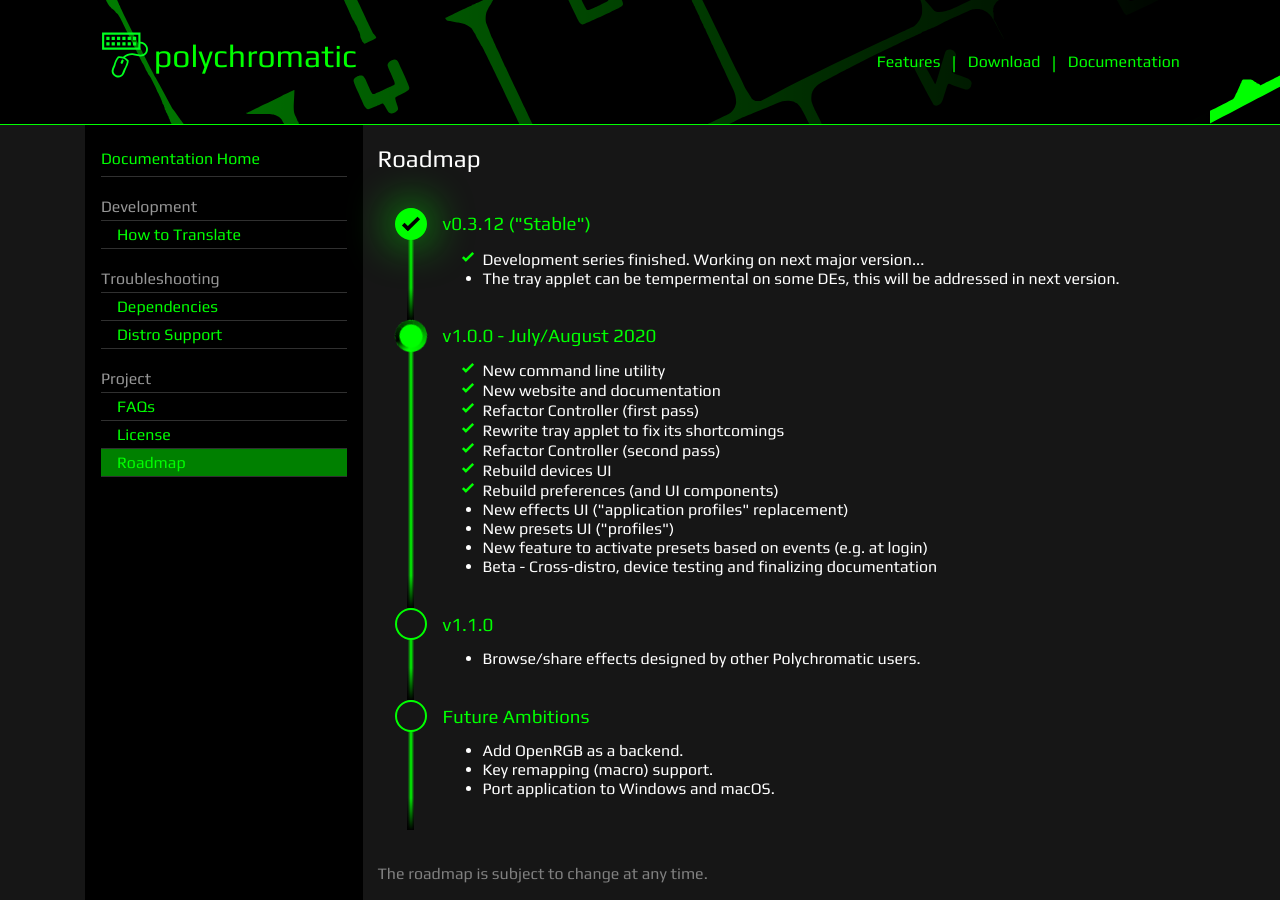
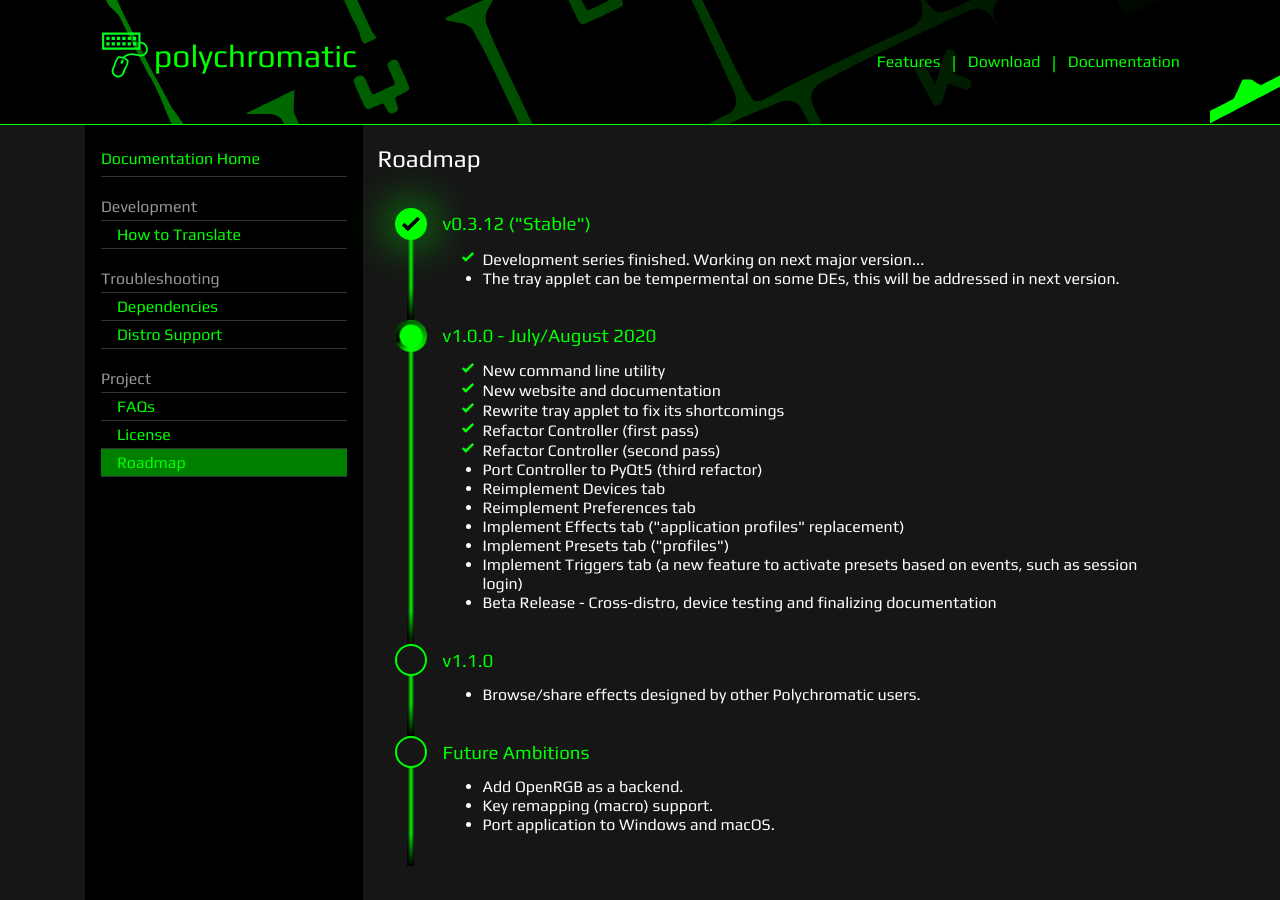
Before and after one commit to polychromatic/website, a Jekyll site: the page built from docs/roadmap.md, in a window 1280 px wide and 900 px high. Built offline with Jekyll 4.4.1, drawn with Linux system fonts in a browser that asks for light colours.

Commit message:
Update roadmap
The third refactor is upon us. Now moving away from WebKitGTK entirely to PyQt5. This will save so much time and make the application scalable!

```diff
--- a/docs/roadmap.md
+++ b/docs/roadmap.md
@@ -17,16 +17,17 @@ roadmap:
       completed:
         - New command line utility
         - New website and documentation
+        - Rewrite tray applet to fix its shortcomings
         - Refactor Controller (first pass)
-        - Rewrite tray applet to fix its shortcomings
         - Refactor Controller (second pass)
-        - Rebuild devices UI
-        - Rebuild preferences (and UI components)
       pending:
-        - New effects UI ("application profiles" replacement)
-        - New presets UI ("profiles")
-        - New feature to activate presets based on events (e.g. at login)
-        - Beta - Cross-distro, device testing and finalizing documentation
+        - Port Controller to PyQt5 (third refactor)
+        - Reimplement Devices tab
+        - Reimplement Preferences tab
+        - Implement Effects tab ("application profiles" replacement)
+        - Implement Presets tab ("profiles")
+        - Implement Triggers tab (a new feature to activate presets based on events, such as session login)
+        - Beta Release - Cross-distro, device testing and finalizing documentation
 
     - name: v1.1.0
       checked: false
```
